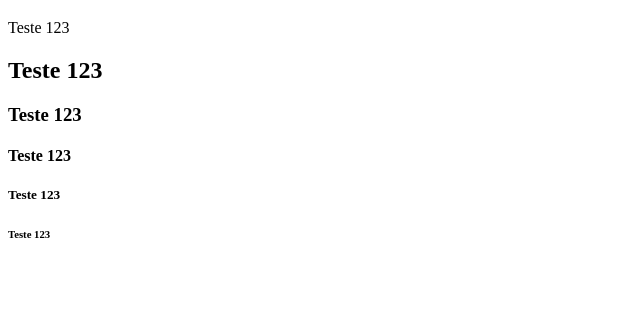
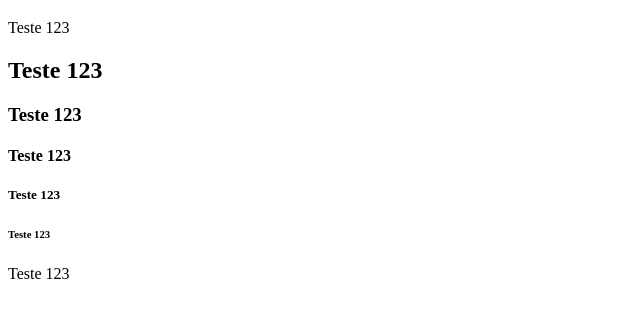
Before and after one commit to Ma25th/Projeto_Git_HelloWorld, a plain HTML site: page index.html in a window 1280 px wide. Shown: the part 61-378 px from the top of the page, without its empty margins (0-640 px from the left). Drawn offline with Linux system fonts and the light colour scheme.

Commit message:
Versões

```diff
--- a/index.html
+++ b/index.html
@@ -17,6 +17,6 @@
     <h4>Teste 123</h4>
     <h5>Teste 123</h5>
     <h6>Teste 123</h6>
-
+    <h7>Teste 123</h7>
 </body>
 </html>
```
